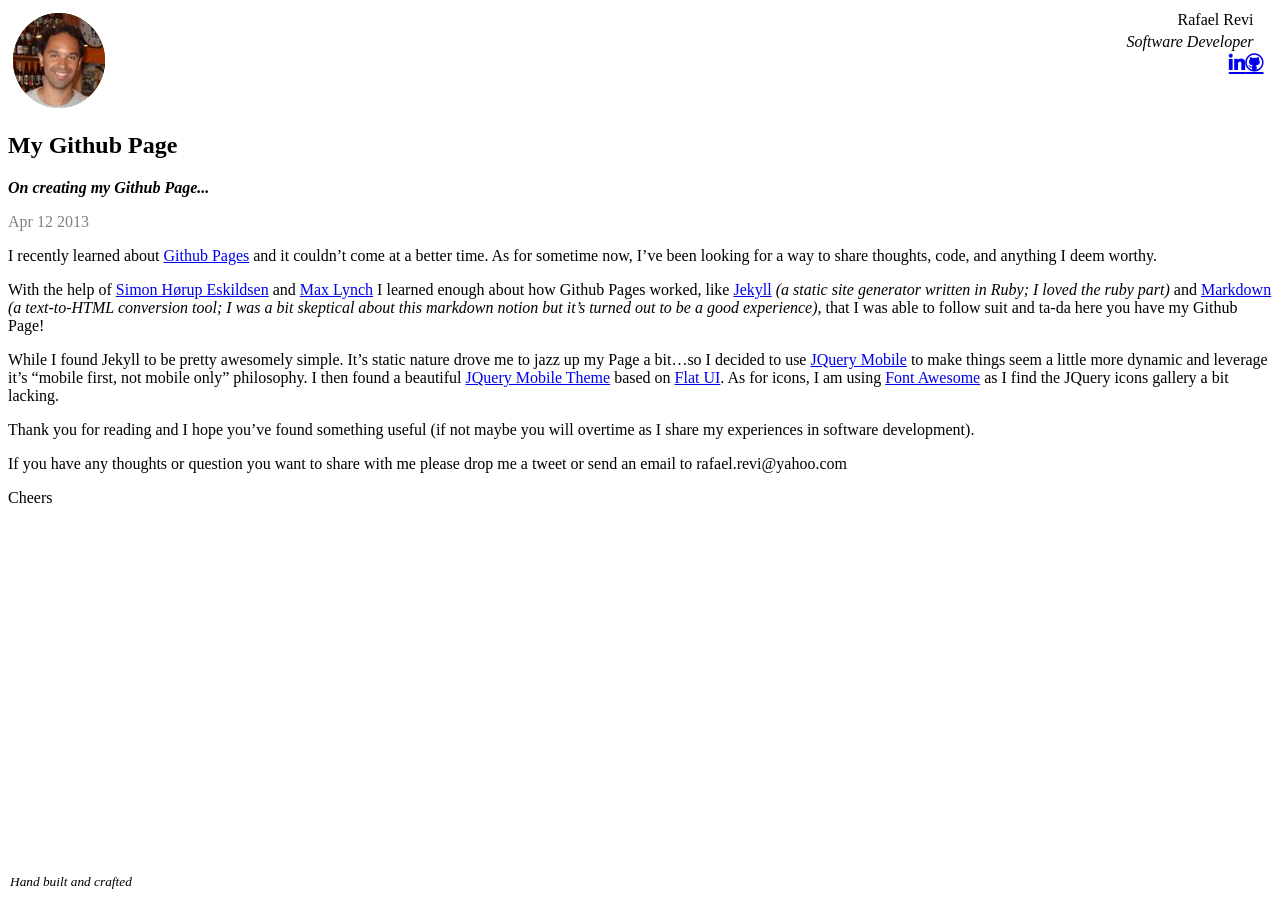
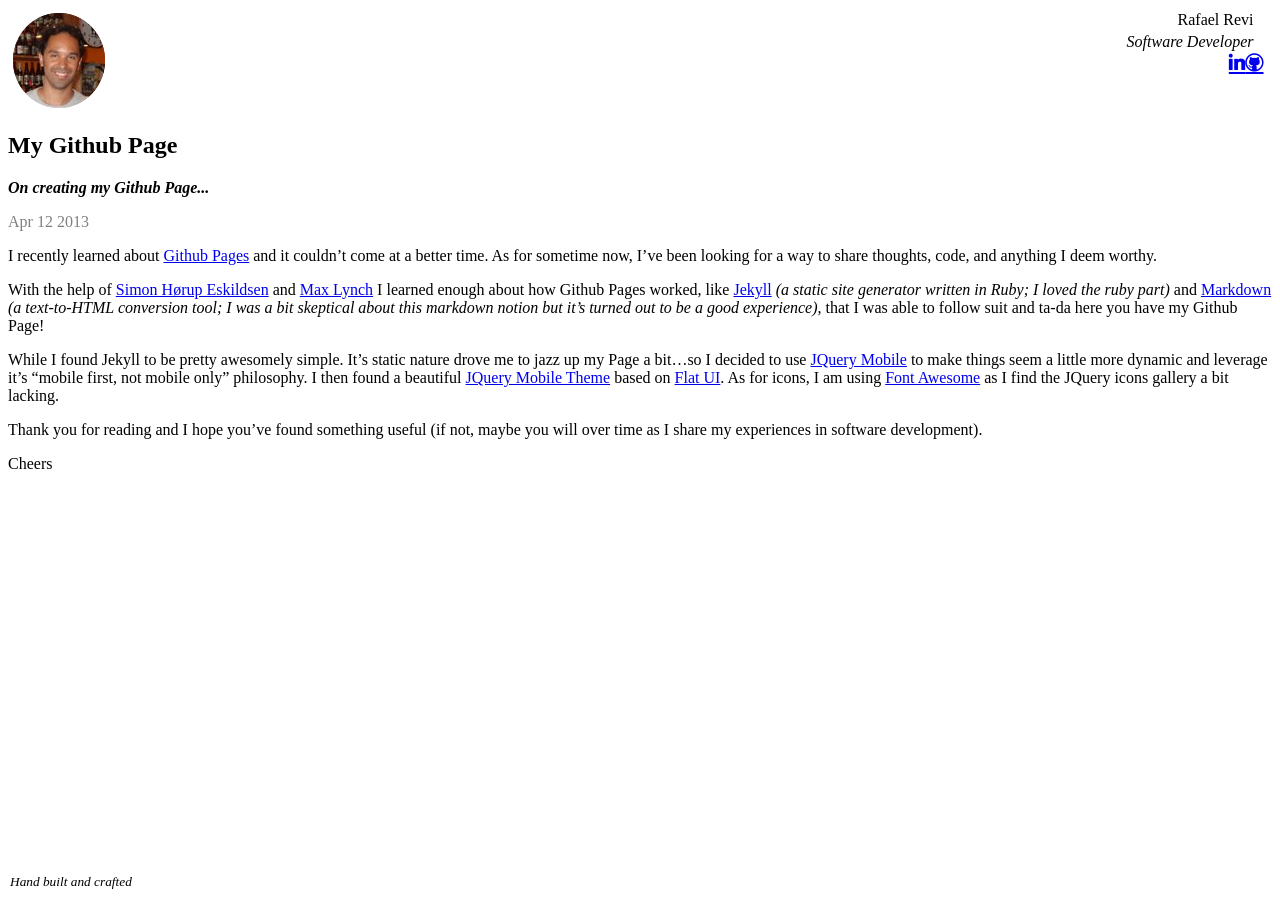
Before and after one commit to rrevi/rrevi.github.io, a Jekyll site: the page built from _posts/2013-04-12-my-github-page.md, in a window 1280 px wide. Built offline with Jekyll 4.4.1, drawn with Linux system fonts in a browser that asks for light colours; nearby versions of some CDN libraries.

Commit message:
removed old email address

```diff
--- a/_posts/2013-04-12-my-github-page.md
+++ b/_posts/2013-04-12-my-github-page.md
@@ -11,9 +11,7 @@
 
 While I found Jekyll to be pretty awesomely simple. It's static nature drove me to jazz up my Page a bit...so I decided to use [JQuery Mobile][jquery_mobile] to make things seem a little more dynamic and leverage it's "mobile first, not mobile only" philosophy. I then found a beautiful [JQuery Mobile Theme][jquery_mobile_theme] based on [Flat UI][flat_ui]. As for icons, I am using [Font Awesome][font_awesome] as I find the JQuery icons gallery a bit lacking.
 
-Thank you for reading and I hope you've found something useful (if not maybe you will overtime as I share my experiences in software development).
-
-If you have any thoughts or question you want to share with me please drop me a tweet or send an email to rafael.revi@yahoo.com
+Thank you for reading and I hope you've found something useful (if not, maybe you will over time as I share my experiences in software development).
 
 Cheers
 
```
